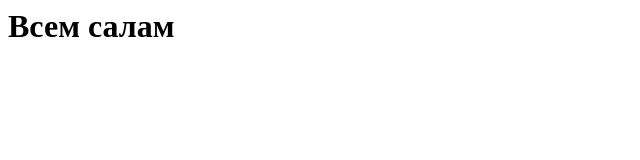
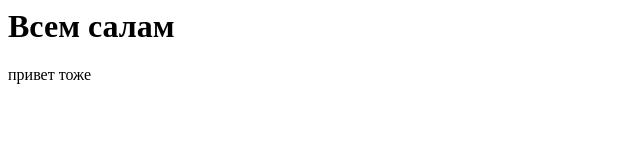
Before and after one commit to rizahanovimam/first-project, a plain HTML site: page index.html in a window 1280 px wide. Shown: the full height of the page, 0-640 px from the left. Drawn offline with Linux system fonts and the light colour scheme.

Commit message:
Добавил всем привет

```diff
--- a/index.html
+++ b/index.html
@@ -1 +1,2 @@
 <h1>Всем салам</h1>
+<p>привет тоже</p>
```
